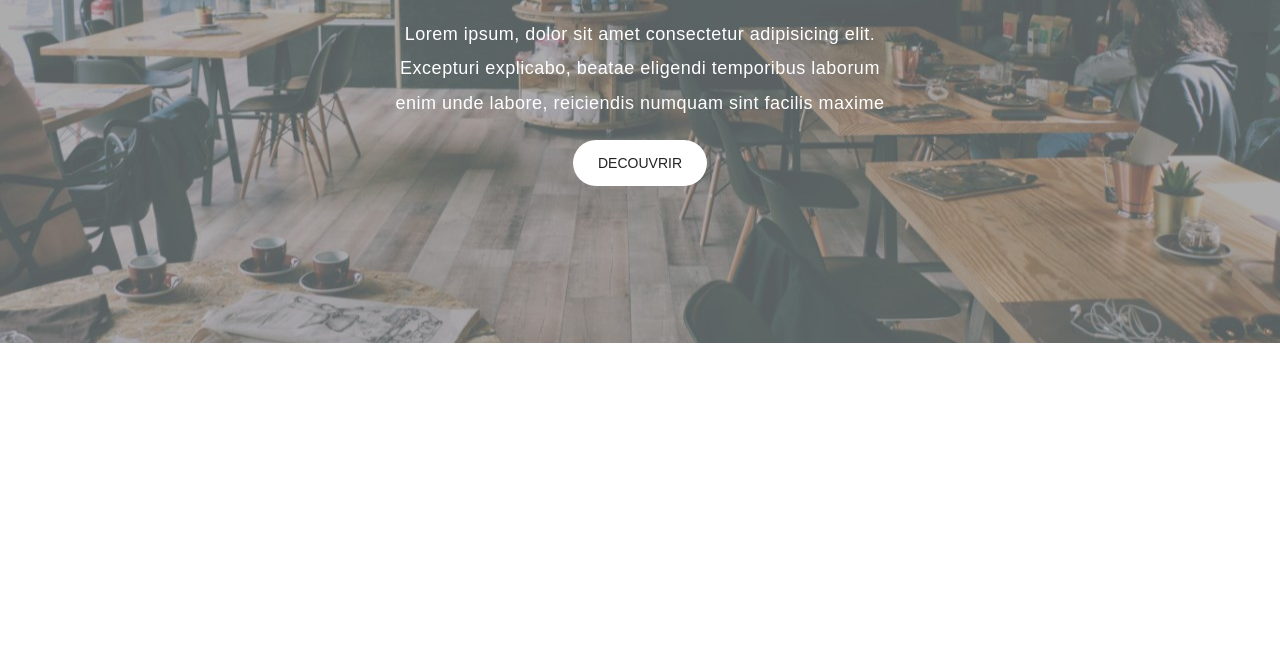
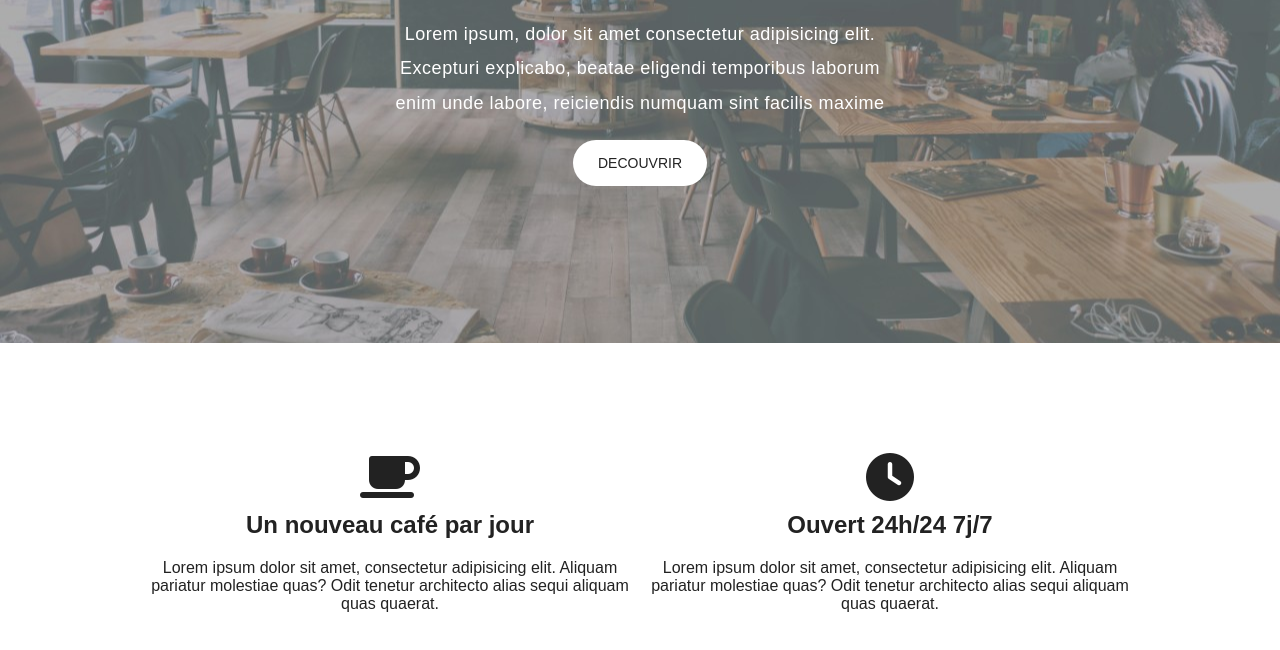
Before and after one commit to nadermay/projectCafe, a plain HTML site: page index.html in a window 1280 px wide. Shown: the part 424-1074 px from the top of the page. Before the commit the page ends 800 px from the top, so only its background shows below. Drawn offline with Linux system fonts and the light colour scheme.

Commit message:
mise en place des details

```diff
--- a/css/style.css
+++ b/css/style.css
@@ -11,6 +11,7 @@
 html,
 body {
   font-family: sans-serif, Arial;
+  color: #222;
 }
 
 h1,
@@ -115,3 +116,21 @@ p {
   letter-spacing: 0.5px;
   line-height: 1.9em;
 }
+
+/* *section 2 **/
+
+.container {
+  max-width: 1000px;
+  display: block;
+  margin: auto;
+}
+
+.features {
+  padding: 100px 0;
+  overflow: auto;
+  text-align: center;
+}
+.feature {
+  float: left;
+  width: 50%;
+  }
--- a/index.html
+++ b/index.html
@@ -3,6 +3,10 @@
   <head>
     <meta charset="UTF-8" />
     <meta name="viewport" content="width=device-width, initial-scale=1.0" />
+    <script
+      src="https://kit.fontawesome.com/d015b7eab8.js"
+      crossorigin="anonymous"
+    ></script>
     <link rel="stylesheet" href="css/style.css" />
     <title>Café pingocode | Accueil</title>
   </head>
@@ -30,5 +34,28 @@
         <a class="btn btn-primary my-10" href="./where.html">DECOUVRIR</a>
       </div>
     </section>
+    <!-- end of section one  -->
+    <section class="features">
+      <div class="container">
+        <div class="feature">
+          <i class="fa-solid fa-mug-saucer fa-3x my-10"></i>
+          <h2>Un nouveau café par jour</h2>
+          <p>
+            Lorem ipsum dolor sit amet, consectetur adipisicing elit. Aliquam
+            pariatur molestiae quas? Odit tenetur architecto alias sequi aliquam
+            quas quaerat.
+          </p>
+        </div>
+        <div class="feature">
+          <i class="fa-solid fa-clock fa-3x my-10"></i>
+          <h2>Ouvert 24h/24 7j/7</h2>
+          <p>
+            Lorem ipsum dolor sit amet, consectetur adipisicing elit. Aliquam
+            pariatur molestiae quas? Odit tenetur architecto alias sequi aliquam
+            quas quaerat.
+          </p>
+        </div>
+      </div>
+    </section>
   </body>
 </html>
```
